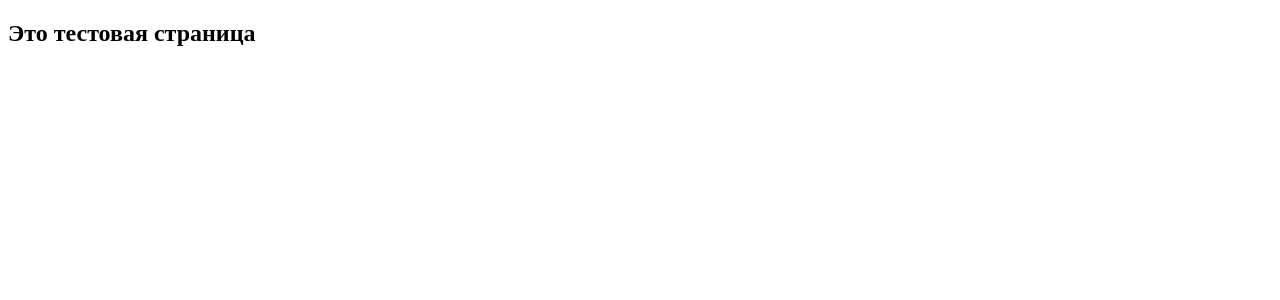
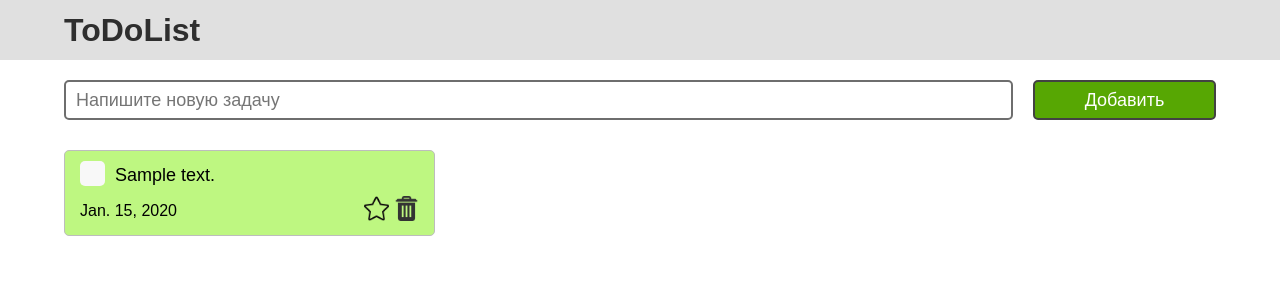
Before and after one commit to itbatya/todopython, a Django app: page /test in a window 1280 px wide. Shown: the top 300 px of the page. Run offline with Django 3.2, Linux system fonts and the light colour scheme; tables that the repository leaves empty hold one stand-in row (values such as "Sample post").

Commit message:
added todo list to test page

```diff
--- a/main/templates/test.html
+++ b/main/templates/test.html
@@ -1,11 +1,47 @@
+{% load static %}
 <!DOCTYPE html>
 <html lang="en">
 <head>
-    <meta charset="UTF-8">
-    <meta name="viewport" content="width=device-width, initial-scale=1.0">
-    <title>Test</title>
+	<meta charset="UTF-8">
+	<meta name="viewport" content="width=device-width, initial-scale=1.0">
+	<!--<link rel="stylesheet" href="style/index.css">-->
+	<link rel="stylesheet" href="{% static 'styles/index.css' %}">
+	<!--<link rel="stylesheet" href="style/checkbox.css">-->
+	<link rel="stylesheet" href="{% static 'styles/checkbox.css' %}">
+	<title>ToDoList</title>
 </head>
 <body>
-    <h2>Это тестовая страница</h2>
+	<header>
+		<div class="header_text">
+			<h1>ToDoList</h1>
+		</div>
+	</header>
+
+	<main>
+		<div class="create_container">
+			<input class="create_input" type="text" placeholder="Напишите новую задачу">
+			<button class="create_button">Добавить</button>
+		</div>
+		<div class="todo_container">
+            {% for todo in todo_list %}
+			<div class="todo_item">
+				<div class="todo_item_header">
+					<label class="checkbox_container">
+						<input type="checkbox" id="checkbox">
+						<span class="checkmark"></span>
+					</label>
+					<p>{{ todo.text }}</p>
+				</div>
+				<div class="todo_item_footer">
+					<p>{{ todo.created_at }}</p>
+					<div class="action_buttons">
+						<img id="star" src="./icons/star.png" alt="">
+						<img src="./icons/remove.png" alt="">
+					</div>
+				</div>
+            </div>
+            {% endfor %}
+		</div>
+	</main>
 </body>
 </html>
--- a/main/views.py
+++ b/main/views.py
@@ -1,4 +1,5 @@
 from django.shortcuts import render, HttpResponse
+from .models import ToDo
 
 # Create your views here.
 
@@ -6,7 +7,8 @@ def homepage(request):
     return render(request, "index.html")
 
 def test(request):
-    return render(request, 'test.html')
+    todo_list = ToDo.objects.all()
+    return render(request, 'test.html', {"todo_list" : todo_list})
 
 def second(request):
     return HttpResponse('test 2 page')
--- a/todo/urls.py
+++ b/todo/urls.py
@@ -28,5 +28,6 @@ urlpatterns = [
     path('added/', added),
     path('changed/', changed),
     path('deleted/', deleted)
+
 ]   + static(settings.STATIC_URL, document_root=settings.STATIC_ROOT) \
     + static(settings.MEDIA_URL, document_root=settings.MEDIA_ROOT)
```
